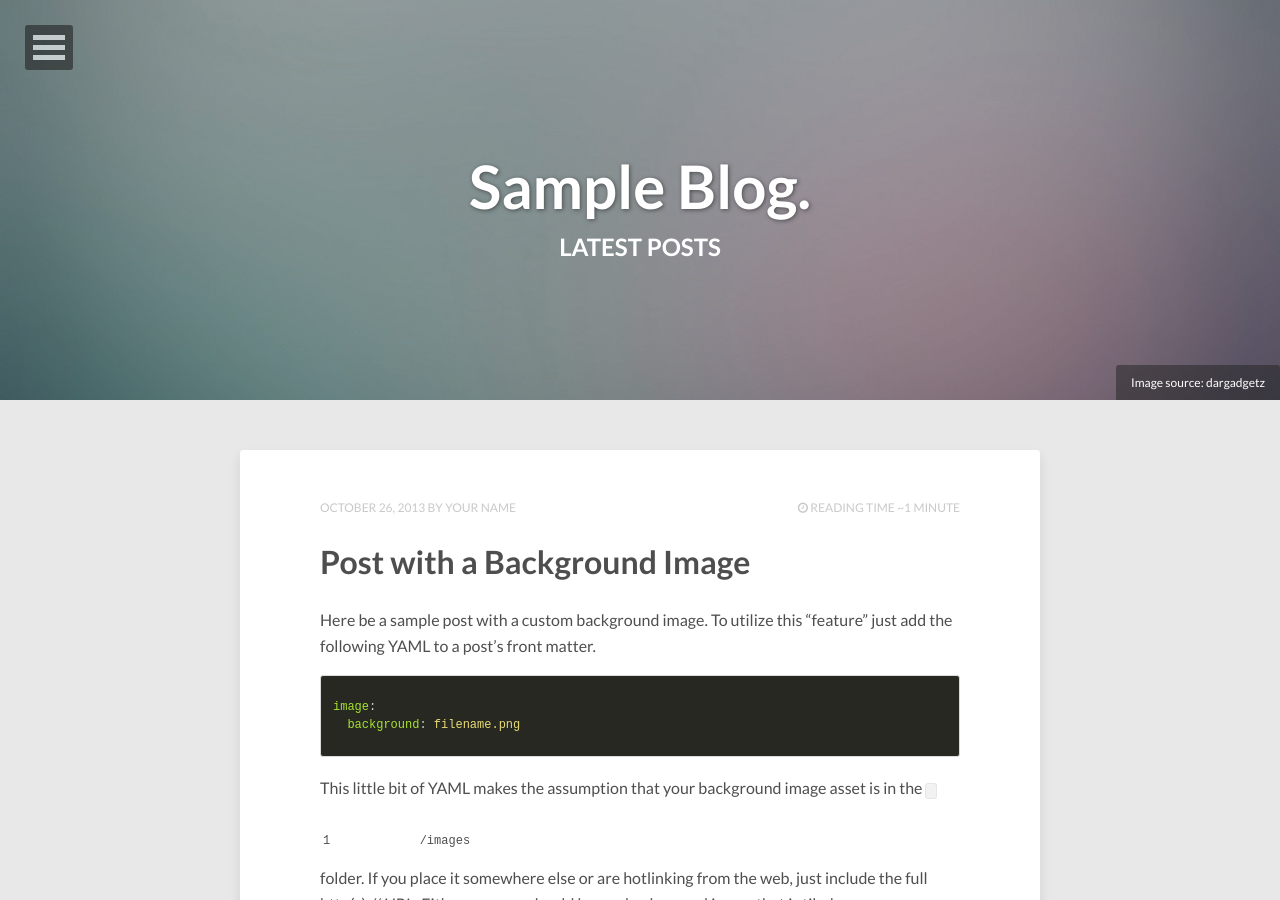
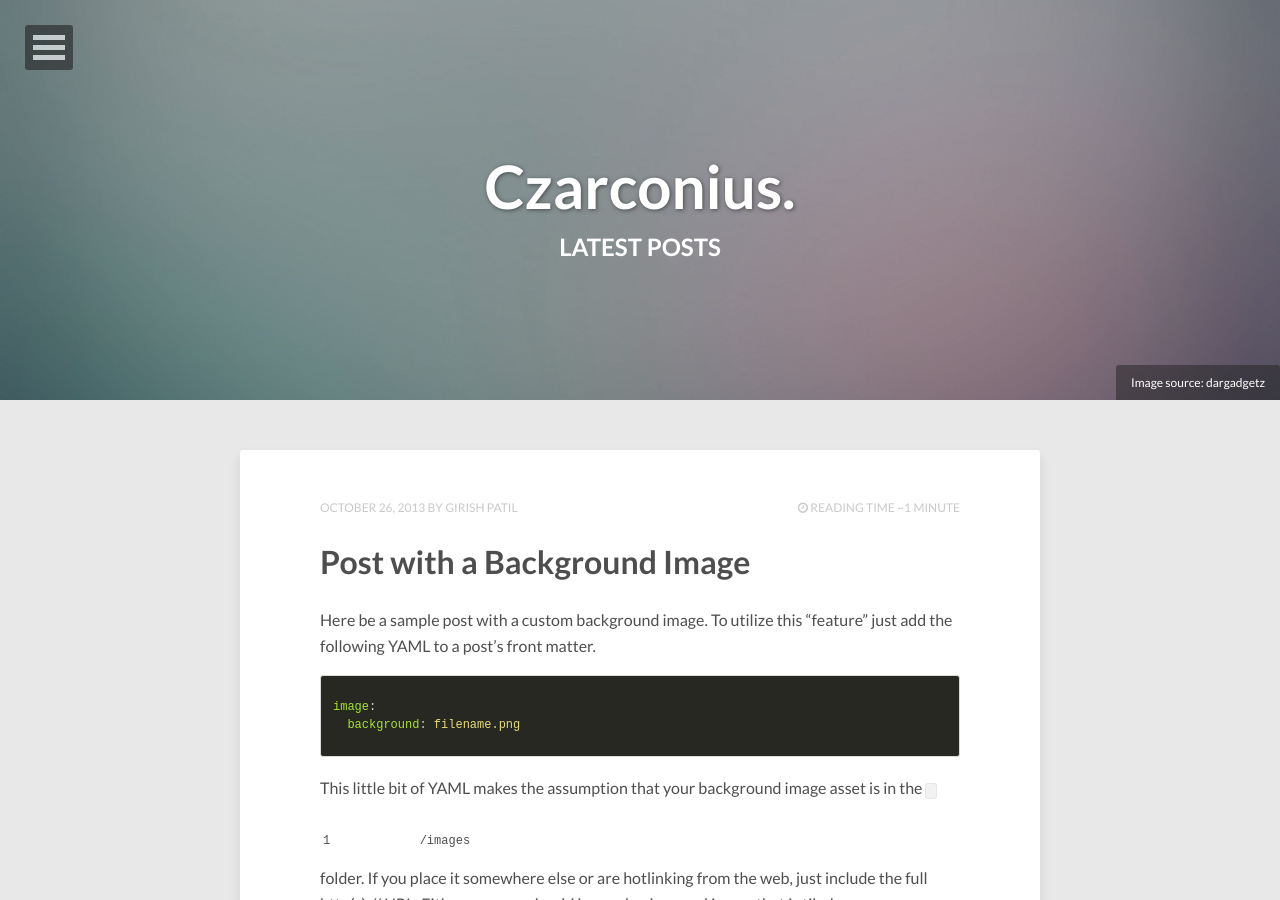
Before and after one commit to pshrishi/pshrishi.github.io, a Jekyll site: the page built from index.html, in a window 1280 px wide and 900 px high. Built offline with Jekyll 4.4.1, drawn with Linux system fonts in a browser that asks for light colours; nearby versions of some CDN libraries; the list of posts is cut into pages by our own code; some of the changed text lies outside the part shown.

Commit message:
Minimal changes

```diff
--- a/_config.yml
+++ b/_config.yml
@@ -1,6 +1,6 @@
-title:            Sample Blog.
-description:      Describe your website here.
-disqus_shortname: hpstrtheme
+title:            Czarconius.
+description:      Czarc. Hrishi. Me.
+disqus_shortname: czarconius
 reading_time:     true
 words_per_minute: 200
 # Your site's domain goes here (eg: //mmistakes.github.io, http://mademistakes.com, etc)
@@ -9,13 +9,13 @@
 
 # Owner/author information
 owner:
-  name:           Your Name
-  avatar:         avatar.jpg
+  name:           Girish Patil
+  avatar:         icon.jpg
   bio:            "Your bio goes here. It shouldn't be super long but a good two sentences or two should suffice."
-  email:          you@email.com
+  email:          Girish.Patil@live.in
   # Social networking links used in footer. Update and remove as you like.
   twitter:
-  facebook:
+  facebook:       http://facebook.com/PS.Hrishi
   github:
   stackexchange:
   linkedin:
@@ -23,7 +23,7 @@
   flickr:
   tumblr:
   # google plus id, include the '+', eg +mmistakes
-  google_plus:    +yourid
+  google_plus:
 
 # Background image to be tiled on all pages
 background:
```
Also changed, not shown: images/icon.jpg (added).
